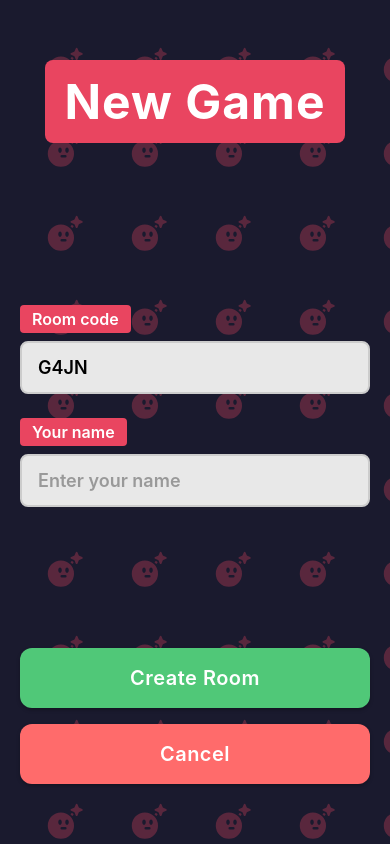
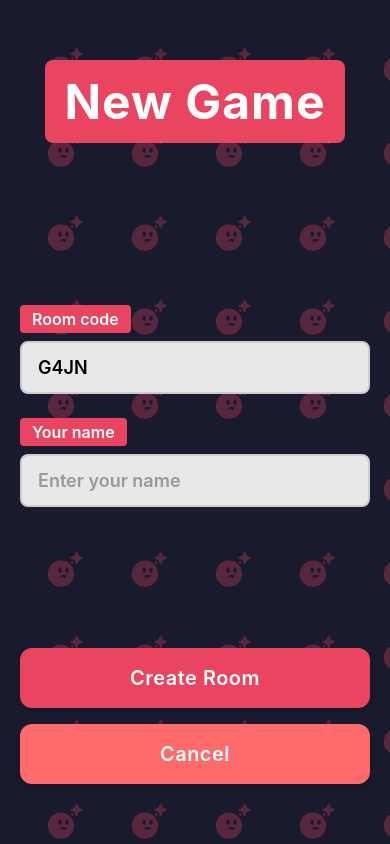
Before and after one commit to 0xJas0n/times-up, a React Native app: screen /NewGame in a window 390 px wide. Built offline with nearby package versions, Linux system fonts and the light colour scheme; what react-native-zeroconf would draw is missing.

Commit message:
Basic design

```diff
--- a/src/screens/HomeScreen.tsx
+++ b/src/screens/HomeScreen.tsx
@@ -37,7 +37,7 @@ export default function HomeScreen({ navigation }: HomeScreenProps) {
               style={({ pressed }) => [
                 styles.button,
                 styles.newGameButton,
-                pressed && styles.pressedButton,
+                pressed && styles.newGameButtonPressed,
               ]}
               onPress={handleNewGame}
             >
@@ -48,7 +48,7 @@ export default function HomeScreen({ navigation }: HomeScreenProps) {
               style={({ pressed }) => [
                 styles.button,
                 styles.joinGameButton,
-                pressed && styles.pressedButton,
+                pressed && styles.joinGameButtonPressed,
               ]}
               onPress={handleJoinGame}
             >
@@ -111,12 +111,14 @@ const styles = StyleSheet.create({
   newGameButton: {
     backgroundColor: colors.primary,
   },
+  newGameButtonPressed: {
+    backgroundColor: colors.primaryDark,
+  },
   joinGameButton: {
     backgroundColor: colors.secondary,
   },
-  pressedButton: {
-    backgroundColor: colors.accent,
-    transform: [{ scale: 0.98 }],
+  joinGameButtonPressed: {
+    backgroundColor: colors.secondaryDark,
   },
   buttonText: {
     color: colors.text,
--- a/src/screens/NewGameScreen.tsx
+++ b/src/screens/NewGameScreen.tsx
@@ -84,7 +84,7 @@ export default function NewGameScreen({ navigation }: NewGameScreenProps) {
               style={({ pressed }) => [
                 styles.button,
                 styles.createButton,
-                pressed && styles.pressedButton,
+                pressed && styles.createButtonPressed,
               ]}
               onPress={handleCreateRoom}
             >
@@ -95,7 +95,7 @@ export default function NewGameScreen({ navigation }: NewGameScreenProps) {
               style={({ pressed }) => [
                 styles.button,
                 styles.cancelButton,
-                pressed && styles.pressedButton,
+                pressed && styles.cancelButtonPressed,
               ]}
               onPress={handleCancel}
             >
@@ -188,14 +188,16 @@ const styles = StyleSheet.create({
     shadowRadius: 3.84,
   },
   createButton: {
-    backgroundColor: colors.success,
+    backgroundColor: colors.primary,
+  },
+  createButtonPressed: {
+    backgroundColor: colors.primaryDark,
   },
   cancelButton: {
     backgroundColor: colors.error,
   },
-  pressedButton: {
-    backgroundColor: colors.accent,
-    transform: [{ scale: 0.98 }],
+  cancelButtonPressed: {
+    backgroundColor: colors.errorDark,
   },
   buttonText: {
     color: colors.text,
--- a/src/screens/RoomScreen.tsx
+++ b/src/screens/RoomScreen.tsx
@@ -227,7 +227,7 @@ export default function RoomScreen({ navigation, route }: RoomScreenProps) {
                                 style={({ pressed }) => [
                                     styles.button,
                                     styles.startButton,
-                                    pressed && styles.pressedButton,
+                                    pressed && styles.startButtonPressed,
                                 ]}
                                 onPress={handleStart}
                             >
@@ -245,7 +245,7 @@ export default function RoomScreen({ navigation, route }: RoomScreenProps) {
                             style={({ pressed }) => [
                                 styles.button,
                                 styles.cancelButton,
-                                pressed && styles.pressedButton,
+                                pressed && styles.cancelButtonPressed,
                             ]}
                             onPress={handleCancel}
                         >
@@ -376,12 +376,14 @@ const styles = StyleSheet.create({
   startButton: {
     backgroundColor: colors.success,
   },
+  startButtonPressed: {
+    backgroundColor: colors.successDark,
+  },
   cancelButton: {
     backgroundColor: colors.error,
   },
-  pressedButton: {
-    backgroundColor: colors.accent,
-    transform: [{ scale: 0.98 }],
+  cancelButtonPressed: {
+    backgroundColor: colors.errorDark,
   },
   waitingButton: {
     backgroundColor: colors.secondary,
--- a/src/theme/colors.ts
+++ b/src/theme/colors.ts
@@ -1,13 +1,17 @@
 export const colors = {
-  background: '#1A1A2E', // Deep navy blue
-  primary: '#E94560', // Vibrant pink/red
-  secondary: '#0F3460', // Darker blue
-  accent: '#53D8FB', // Bright cyan
+  background: '#1A1A2E',
+  primary: '#E94560',
+  primaryDark: '#C73A50',
+  secondary: '#0F3460',
+  secondaryDark: '#0A2440',
+  accent: '#53D8FB',
   text: '#FFFFFF',
   textDark: '#000000',
-  success: '#50C878', // Emerald green
-  error: '#FF6B6B', // Soft red
-  warning: '#FFA500', // Orange
+  success: '#50C878',
+  successDark: '#40A060',
+  error: '#FF6B6B',
+  errorDark: '#D95A5A',
+  warning: '#FFA500',
   disabled: '#475569',
   lightGray: '#E8E8E8',
   mediumGray: '#CCCCCC',
```
